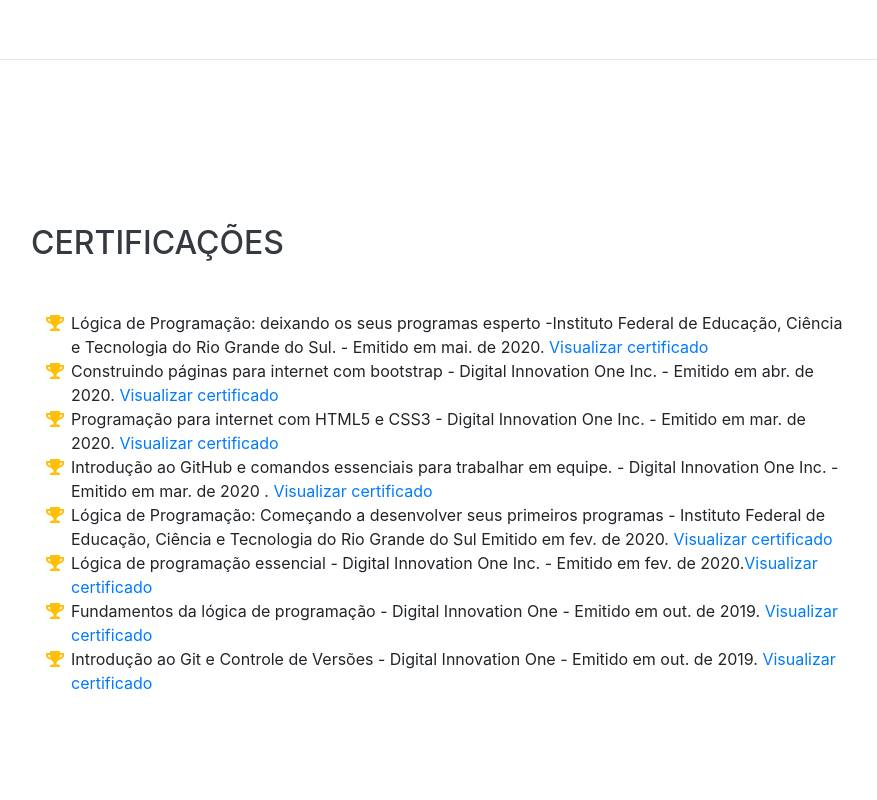
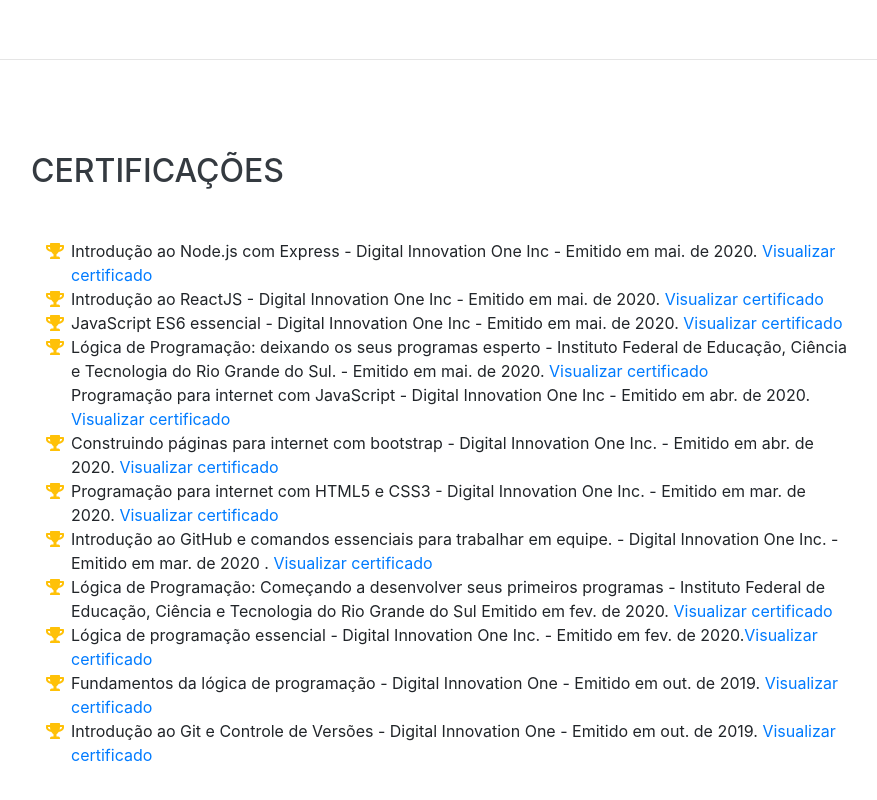
Before and after one commit to jfranquis/janainafranquis.github.io, a website with bundled scripts: page index.html in a window 1280 px wide. Shown: the part 4403-5203 px from the top of the page, without its empty margins (337-1214 px from the left). Built offline with nearby package versions, Linux system fonts and the light colour scheme; a web font is replaced by a local one.

Commit message:
Add files via upload

```diff
--- a/index.html
+++ b/index.html
@@ -246,11 +246,31 @@
       <div class="w-100">
         <h2 class="mb-5">Certificações</h2>
         <ul class="fa-ul mb-0">
+
           <li>
             <i class="fa-li fa fa-trophy text-warning"></i>
-            Lógica de Programação: deixando os seus programas esperto -Instituto Federal de Educação, Ciência e Tecnologia do Rio Grande do Sul. - Emitido em mai. de 2020.
+            Introdução ao Node.js com Express  - Digital Innovation One Inc -  Emitido em mai. de 2020.
+            <a href="https://certificates.digitalinnovation.one/08AD9451" target="_blank">Visualizar certificado</a>
+          </li>
+          <li>
+            <i class="fa-li fa fa-trophy text-warning"></i>
+            Introdução ao ReactJS  - Digital Innovation One Inc -  Emitido em mai. de 2020.
+            <a href="https://certificates.digitalinnovation.one/9376FAFD" target="_blank">Visualizar certificado</a>
+          </li>
+          <li>
+            <i class="fa-li fa fa-trophy text-warning"></i>
+            JavaScript ES6 essencial - Digital Innovation One Inc -  Emitido em mai. de 2020.
+            <a href="https://certificates.digitalinnovation.one/A2D0A9E0" target="_blank">Visualizar certificado</a>
+          </li>
+           <li>
+            <i class="fa-li fa fa-trophy text-warning"></i>
+            Lógica de Programação: deixando os seus programas esperto - Instituto Federal de Educação, Ciência e Tecnologia do Rio Grande do Sul. - Emitido em mai. de 2020.
             <a href="https://moodle.ifrs.edu.br/mod/simplecertificate/view.php?id=70634&action=get" target="_blank">Visualizar certificado</a>
           </li>
+          <i class="fa-li fa fa-trophy text-warning"></i>
+          Programação para internet com JavaScript - Digital Innovation One Inc -  Emitido em abr. de 2020.
+          <a href="https://certificates.digitalinnovation.one/F64912E3" target="_blank">Visualizar certificado</a>
+        </li>
           <li>
             <i class="fa-li fa fa-trophy text-warning"></i>
             Construindo páginas para internet com bootstrap - Digital Innovation One Inc. - Emitido em abr. de 2020.
@@ -281,6 +301,8 @@
             Introdução ao Git e Controle de Versões - Digital Innovation One - Emitido em out. de 2019.
             <a href="https://certificates.digitalinnovation.one/81ACDCF7?utm_campaign=website&utm_source=sendgrid&utm_medium=organic" target="_blank">Visualizar certificado</a></li>
 
+
+
         </ul>
       </div>
     </section>
```
